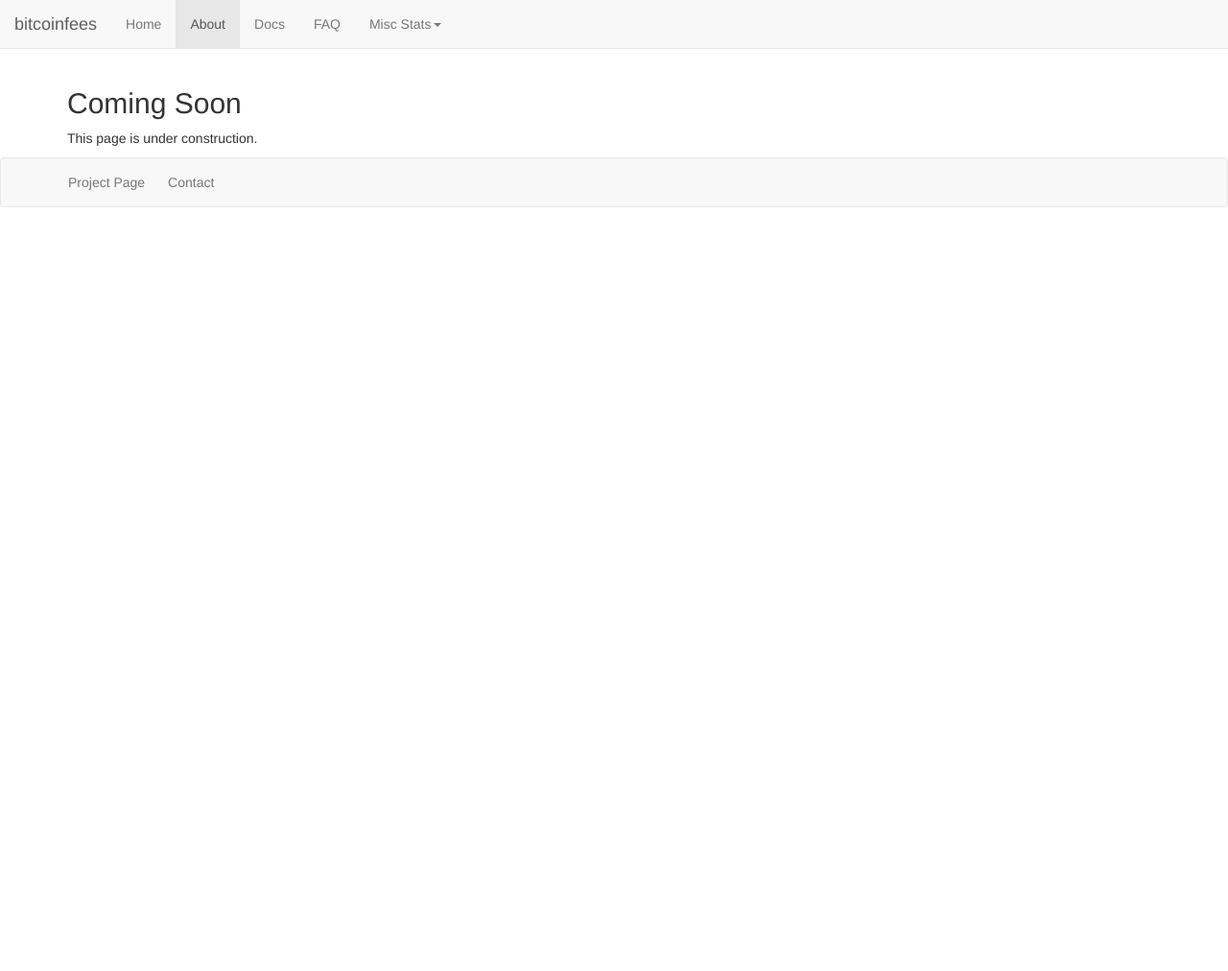
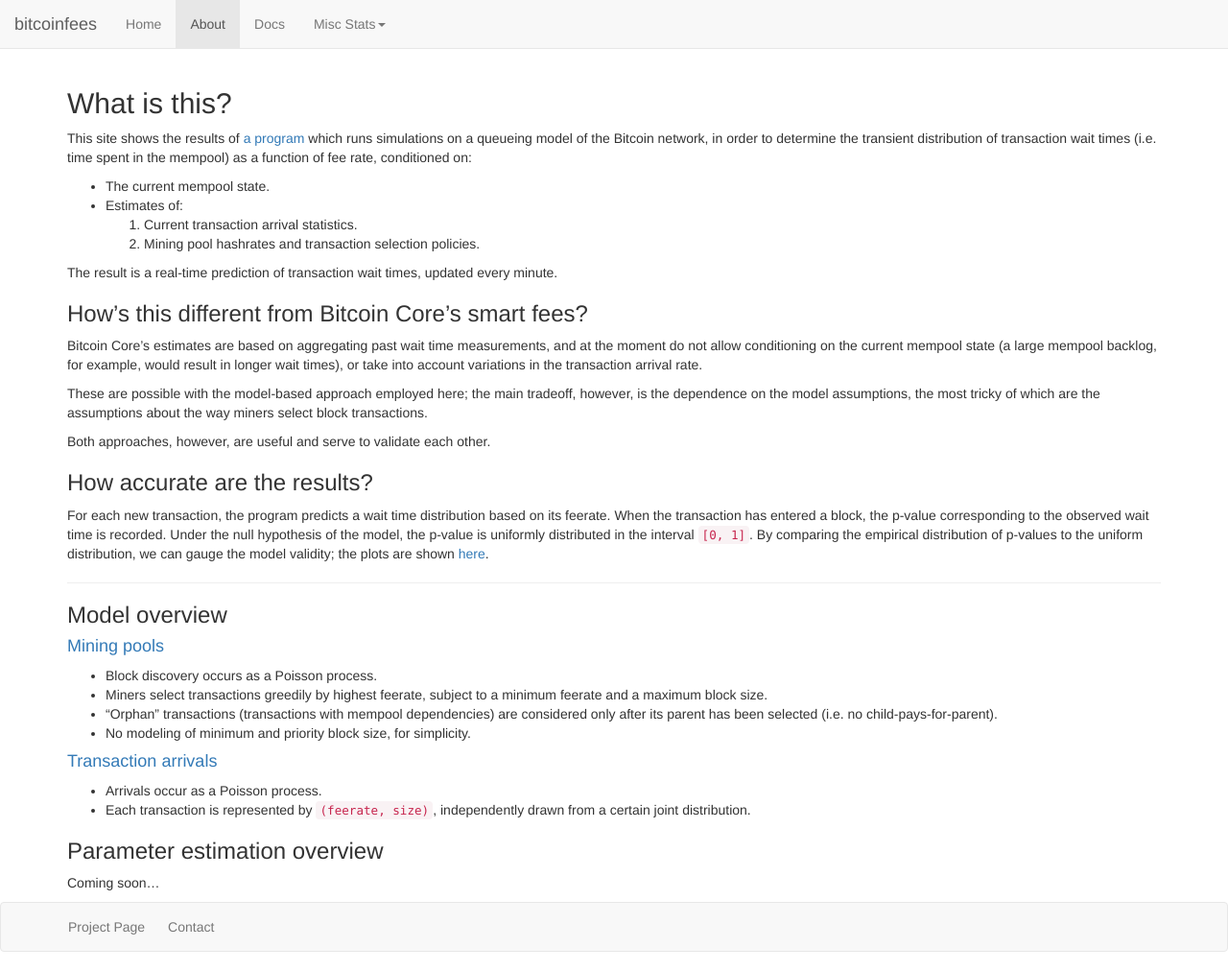
Before and after one commit to bitcoinfees/bitcoinfees.github.io, a Jekyll site: the page built from about.md, in a window 1280 px wide. Shown: the whole page at 96% size. Built offline with Jekyll 4.4.1, drawn with Linux system fonts in a browser that asks for light colours; nearby versions of some CDN libraries; before the commit the page ends 900 px from its top, so only the background shows below that.

Commit message:
about page

```diff
--- a/_includes/nav.html
+++ b/_includes/nav.html
@@ -19,9 +19,6 @@
         <li {% if page.navactive == "Docs" %} class="active" {% endif %}>
           <a href="/docs">Docs</a>
         </li>
-        <li {% if page.navactive == "FAQ" %} class="active" {% endif %}>
-          <a href="/faq">FAQ</a>
-        </li>
         <li class="dropdown {% if page.navactive == 'Misc Stats' %}active{% endif %}">
           <a href="/misc"
              data-toggle="dropdown"
--- a/about.md
+++ b/about.md
@@ -1,11 +1,66 @@
 ---
 title: About
-layout: page
+layout: default
 permalink: /about/
 navactive: About
 ---
 
-Coming Soon
------------
+## What is this?
 
-This page is under construction.
+This site shows the results of [a program](https://github.com/bitcoinfees/bitcoin-feemodel)
+which runs simulations on a queueing model of the Bitcoin network, in order to determine
+the transient distribution of transaction wait times (i.e. time spent in the mempool) as a function
+of fee rate, conditioned on:
+
+* The current mempool state.
+* Estimates of:
+    1. Current transaction arrival statistics.
+    2. Mining pool hashrates and transaction selection policies.
+
+The result is a real-time prediction of transaction wait times, updated every minute.
+
+
+### How's this different from Bitcoin Core's smart fees?
+
+Bitcoin Core's estimates are based on aggregating past wait time measurements, and
+at the moment do not allow conditioning on the current mempool state (a large mempool backlog,
+for example, would result in longer wait times), or take into account variations in the
+transaction arrival rate.
+
+These are possible with the model-based approach employed here; the main tradeoff, however,
+is the dependence on the model assumptions, the most tricky of which are the assumptions
+about the way miners select block transactions.
+
+Both approaches, however, are useful and serve to validate each other.
+
+
+### How accurate are the results?
+
+For each new transaction, the program predicts a wait time distribution based on its
+feerate. When the transaction has entered a block, the p-value corresponding to the
+observed wait time is recorded. Under the null hypothesis of the model, the p-value is
+uniformly distributed in the interval `[0, 1]`. By comparing the empirical distribution
+of p-values to the uniform distribution, we can gauge the model validity; the plots
+are shown [here](/misc/pvals).
+
+---
+
+### Model overview
+
+#### [Mining pools](/misc/pools)
+
+* Block discovery occurs as a Poisson process.
+* Miners select transactions greedily by highest feerate, subject to a minimum feerate
+and a maximum block size.
+* "Orphan" transactions (transactions with mempool dependencies) are considered only after
+its parent has been selected (i.e. no child-pays-for-parent).
+* No modeling of minimum and priority block size, for simplicity.
+
+#### [Transaction arrivals](/misc/profile)
+
+* Arrivals occur as a Poisson process.
+* Each transaction is represented by `(feerate, size)`, independently drawn from a certain joint distribution.
+
+### Parameter estimation overview
+
+Coming soon...
```
Also changed, not shown: faq.md (deleted, +0 -11 lines).
